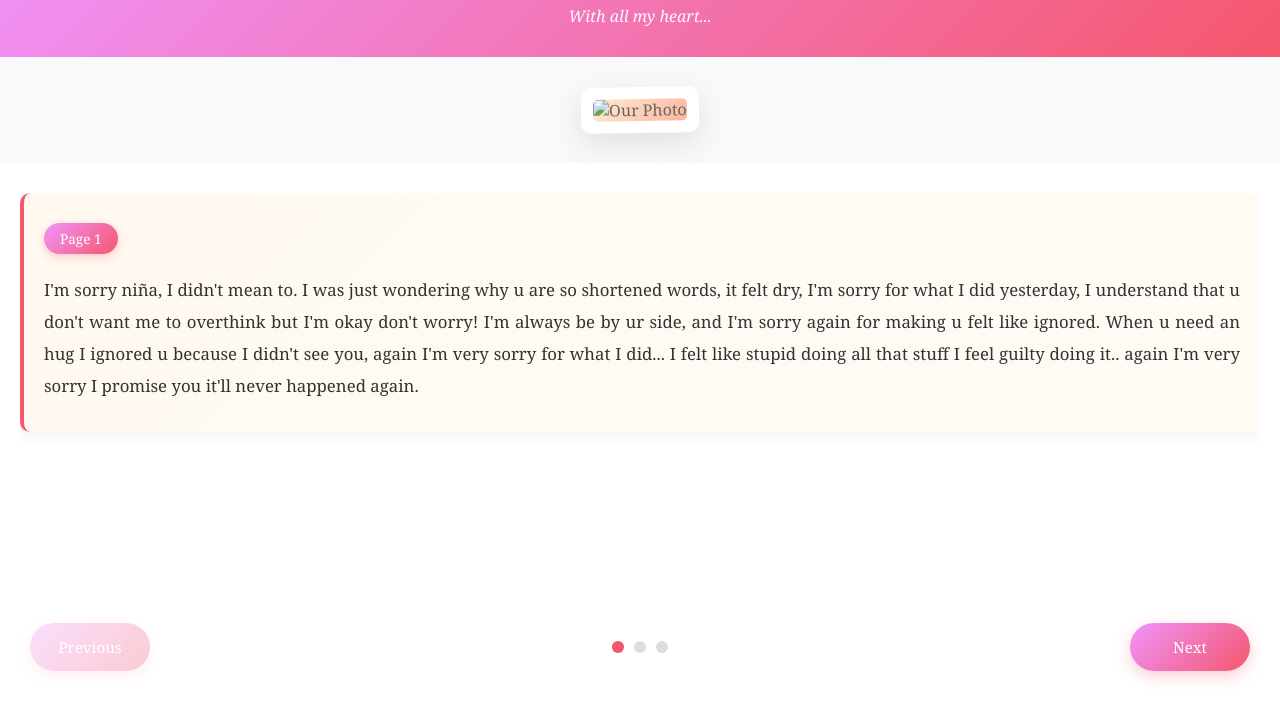
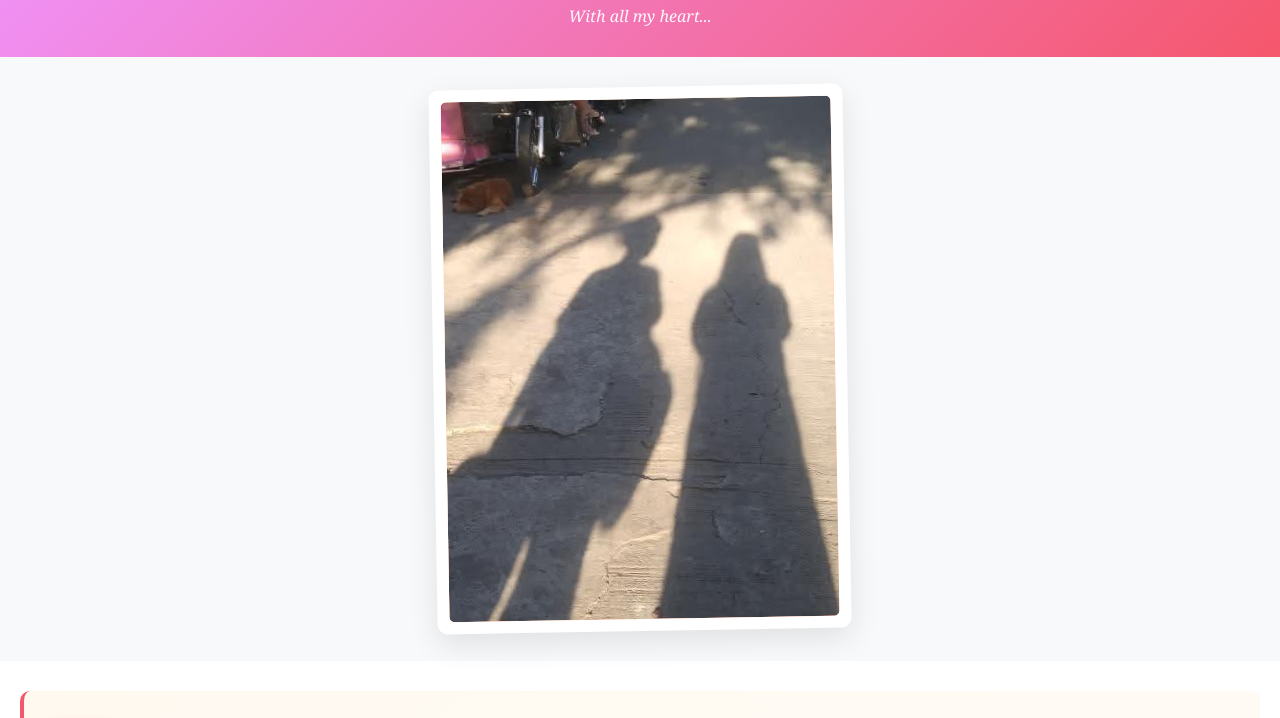
Before and after one commit to lhandycoding/Apology-letter, a plain HTML site: page index.html in a window 1280 px wide. Shown: the part 72-790 px from the top of the page. Drawn offline with Linux system fonts and the light colour scheme.

Commit message:
Update index.html

```diff
--- a/index.html
+++ b/index.html
@@ -273,7 +273,7 @@
         <div class="photo-section">
             <div class="photo-frame">
                 <div class="photo-placeholder">
-                    <img src="peak.jpg" alt="Our Photo">
+                    <img src="IMG_20251123_220648_840.jpg" alt="Our Photo">
                 </div>
             </div>
         </div>
```
